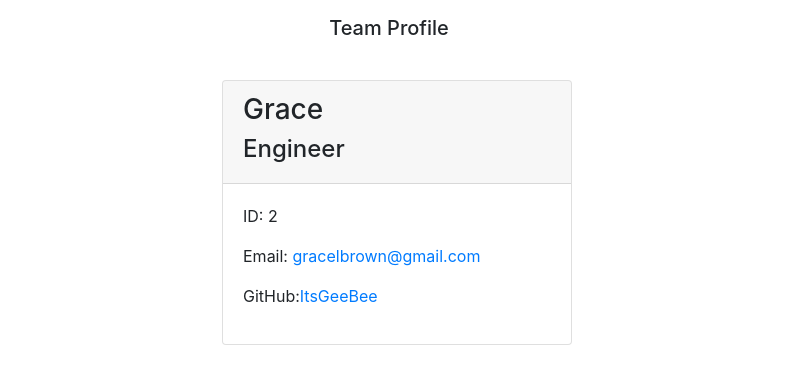
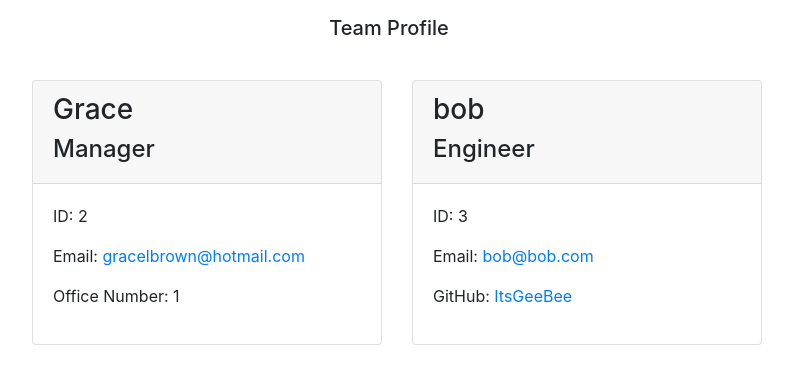
Before and after one commit to ItsGeeBee/team-profile, a plain HTML site: page dist/index.html in a window 1280 px wide. Shown: the whole page, without its empty margins (243-1036 px from the left). Drawn offline with nearby package versions, Linux system fonts and the light colour scheme.

Commit message:
All tests passsing

```diff
--- a/dist/index.html
+++ b/dist/index.html
@@ -26,12 +26,26 @@
         <div class="card h-100">
             <div class="card-header">
                 <h3>Grace</h3>
+                <h4>Manager</h4>
+            </div>
+            <div class="card-body">
+                <p class="id">ID: 2</p>
+                <p class="email">Email: <a href="mailto:gracelbrown@hotmail.com">gracelbrown@hotmail.com</a></p>
+                <p class="office">Office Number: 1</p>
+            </div>
+        </div>
+    </div>
+
+    <div class="col-4 mt-4">
+        <div class="card h-100">
+            <div class="card-header">
+                <h3>bob</h3>
                 <h4>Engineer</h4>
             </div>
             <div class="card-body">
-                <p class="id">ID: 2</p>
-                <p class="email">Email: <a href="mailto:gracelbrown@gmail.com">gracelbrown@gmail.com</a></p>
-                <p class="github">GitHub:<a href="https://github.com/ItsGeeBee">ItsGeeBee</a></p>
+                <p class="id">ID: 3</p>
+                <p class="email">Email: <a href="mailto:bob@bob.com">bob@bob.com</a></p>
+                <p class="github">GitHub: <a href="https://github.com/ItsGeeBee">ItsGeeBee</a></p>
             </div>
         </div>
     </div>
```
Also changed, not shown: index.js (+3 -18 lines), tests/engineer.test.js (+1 -1 lines), tests/intern.test.js (+8 -0 lines).
